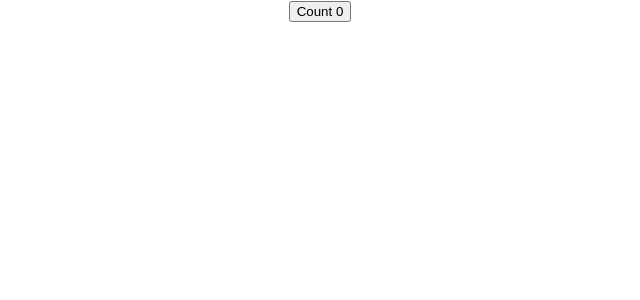
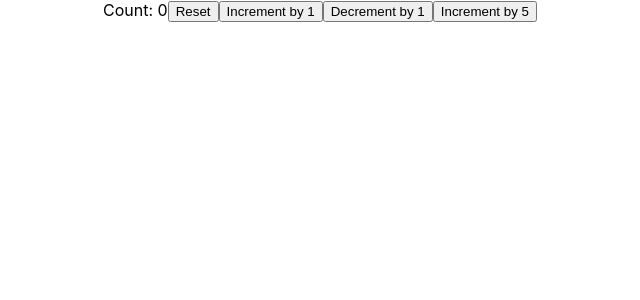
Before and after one commit to Bitan23101996/React-Learning-Series, a React (Create React App) app: page / in a window 1280 px wide. Shown: the top 300 px of the page, without its empty margins (320-960 px from the left). Built offline with nearby package versions, Linux system fonts and the light colour scheme.

Commit message:
React Hooks: useState with previous state - count example

```diff
--- a/src/App.js
+++ b/src/App.js
@@ -35,6 +35,7 @@ import CountRenderProps from './react-basics-tutorials/CountRenderProps';
 import ContextD from './react-basics-tutorials/ContextD';
 import { UserProvider } from './react-basics-tutorials/userContext';
 import CounterHooks from './React-Hooks/CounterHooks';
+import CounterHooksTwo from './React-Hooks/CounterHooksTwo';
 
 // 2. Extend the theme to include custom colors, fonts, etc
 const colors = {
@@ -123,7 +124,8 @@ function App() {
         <ContextD />
       </UserProvider> */}
 
-      <CounterHooks />
+      {/* <CounterHooks /> */}
+      <CounterHooksTwo />
     </div>
   );
 }
--- /dev/null
+++ b/src/React-Hooks/CounterHooksTwo.js
@@ -0,0 +1,22 @@
+import React, { useState } from 'react'
+
+function CounterHooksTwo() {
+    const initialValue = 0;
+    const [count, setCount] = useState(initialValue)
+    const incrementByFive = () => {
+        for (let i = 0; i < 5; i++) {
+            setCount((previousStateVal) => previousStateVal + 1)
+        }
+    }
+    return (
+        <div>
+            Count: {count}
+            <button type="button" onClick={() => setCount(initialValue)}>Reset</button>
+            <button type="button" onClick={() => setCount((preStateValue) => preStateValue + 1)}>Increment by 1</button>
+            <button type="button" onClick={() => setCount((preStateValue) => preStateValue - 1)}>Decrement by 1</button>
+            <button type="button" onClick={incrementByFive}>Increment by 5</button>
+        </div>
+    )
+}
+
+export default CounterHooksTwo
```
Also changed, not shown: 1 other file (tests, documents, lock files or other folders).
